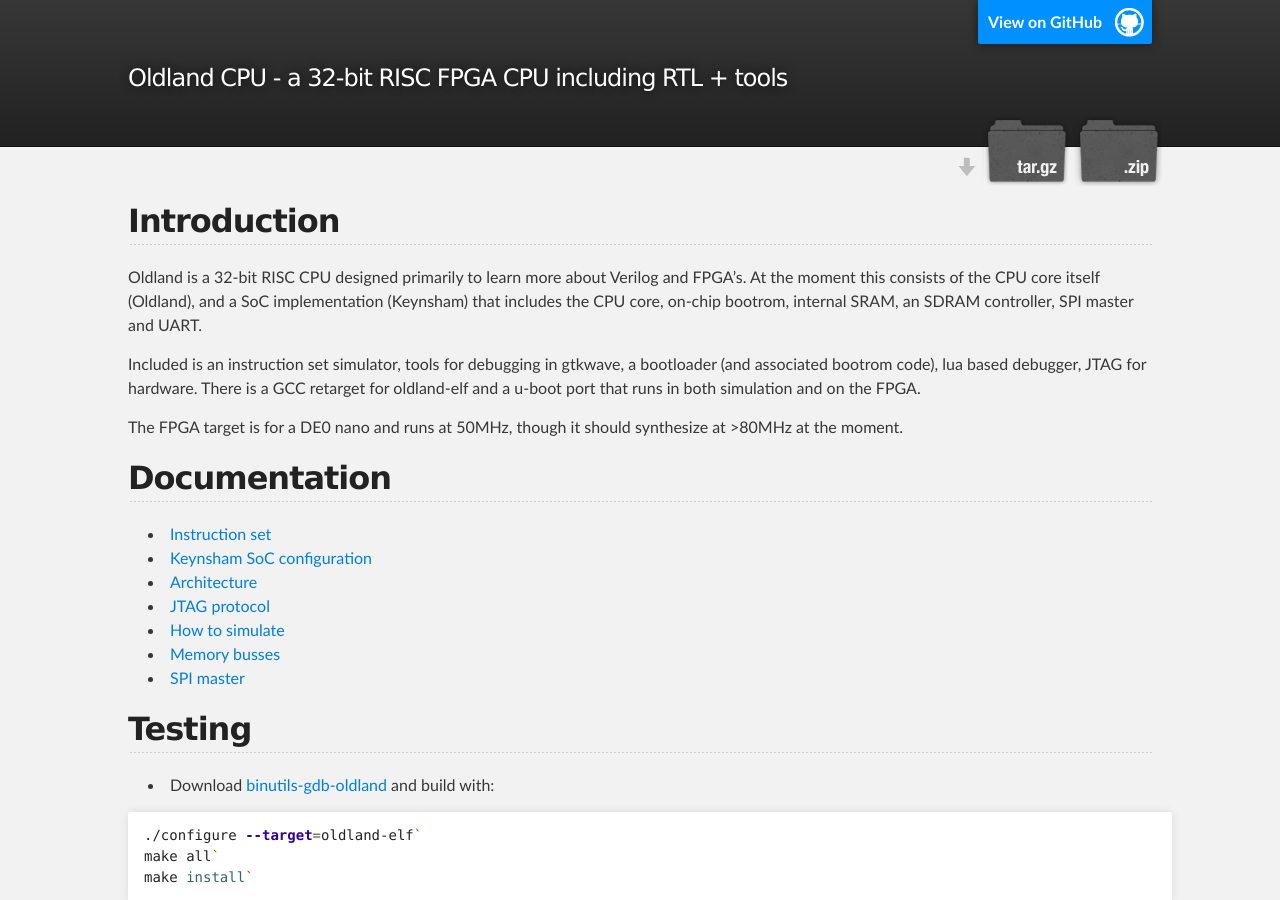
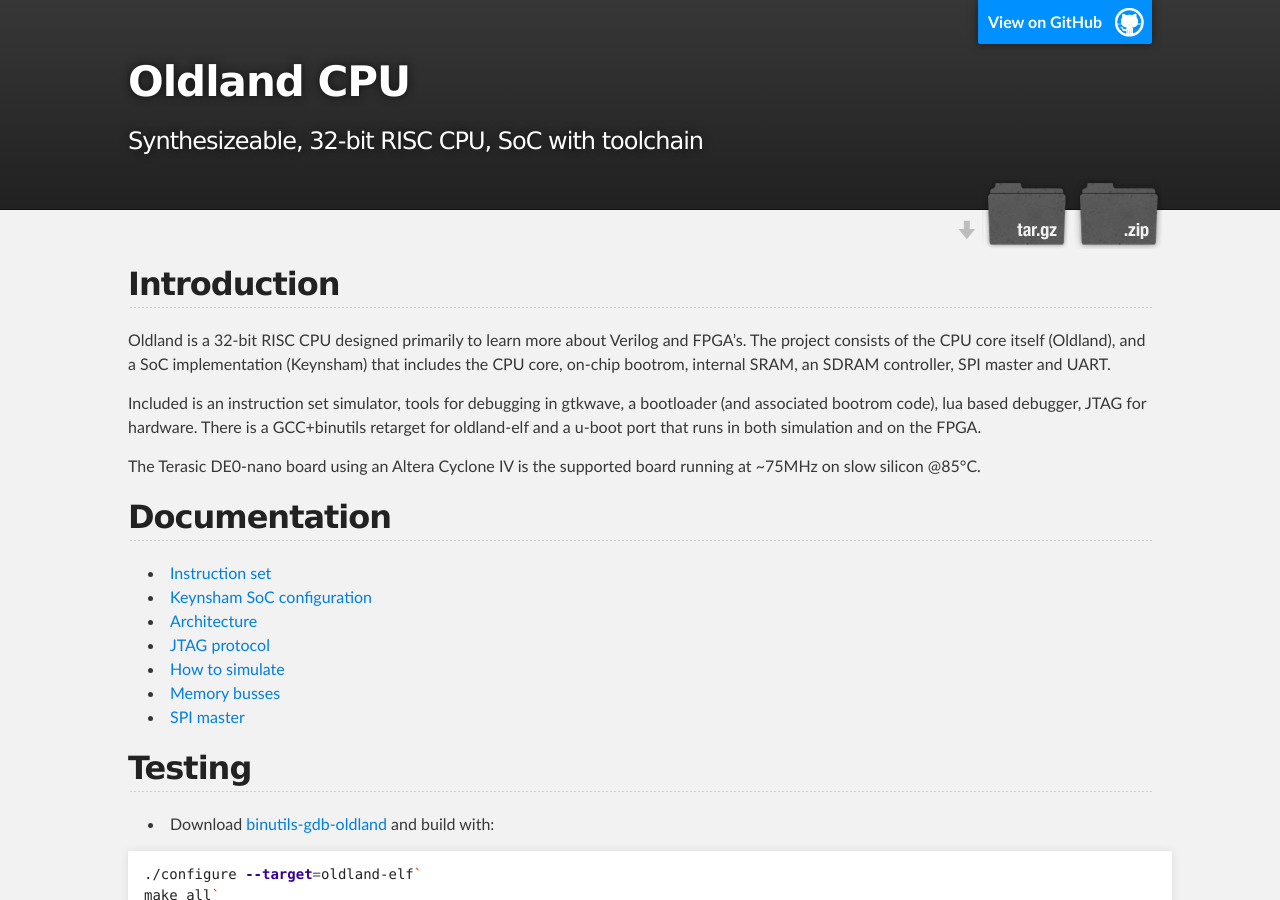
Before and after one commit to jamieiles/oldland-web, a Jekyll site: the page built from index.md, in a window 1280 px wide and 900 px high. Built offline with Jekyll 4.4.1, drawn with Linux system fonts in a browser that asks for light colours.

Commit message:
Update introduction.

```diff
--- a/_includes/header.html
+++ b/_includes/header.html
@@ -8,7 +8,7 @@
 
     <link rel="stylesheet" type="text/css" media="screen" href="{{ page.root }}stylesheets/stylesheet.css">
 
-    <title>Oldland-cpu</title>
+    <title>Oldland CPU</title>
   </head>
 
   <body>
@@ -19,8 +19,8 @@
           <a id="forkme_banner" href="https://github.com/jamieiles/oldland-cpu">View on GitHub</a>
 
 	  <a href="http://jamieiles.github.io/oldland-cpu/">
-          <h1 id="project_title">{{ site.name }}</h1>
-          <h2 id="project_tagline">Oldland CPU - a 32-bit RISC FPGA CPU including RTL + tools</h2>
+          <h1 id="project_title">Oldland CPU</h1>
+          <h2 id="project_tagline">Synthesizeable, 32-bit RISC CPU, SoC with toolchain</h2>
 	  </a>
 
             <section id="downloads">
--- a/index.md
+++ b/index.md
@@ -7,17 +7,17 @@ Introduction
 ------------
 
 Oldland is a 32-bit RISC CPU designed primarily to learn more about Verilog
-and FPGA's.  At the moment this consists of the CPU core itself (Oldland), and
+and FPGA's.  The project consists of the CPU core itself (Oldland), and
 a SoC implementation (Keynsham) that includes the CPU core, on-chip bootrom,
 internal SRAM, an SDRAM controller, SPI master and UART.
 
 Included is an instruction set simulator, tools for debugging in gtkwave, a
 bootloader (and associated bootrom code), lua based debugger, JTAG for
-hardware.  There is a GCC retarget for oldland-elf and a u-boot port that runs
-in both simulation and on the FPGA.
+hardware.  There is a GCC+binutils retarget for oldland-elf and a u-boot port
+that runs in both simulation and on the FPGA.
 
-The FPGA target is for a DE0 nano and runs at 50MHz, though it should
-synthesize at &gt;80MHz at the moment.
+The Terasic DE0-nano board using an Altera Cyclone IV is the supported board
+running at ~75MHz on slow silicon @85°C.
 
 Documentation
 -------------
```
